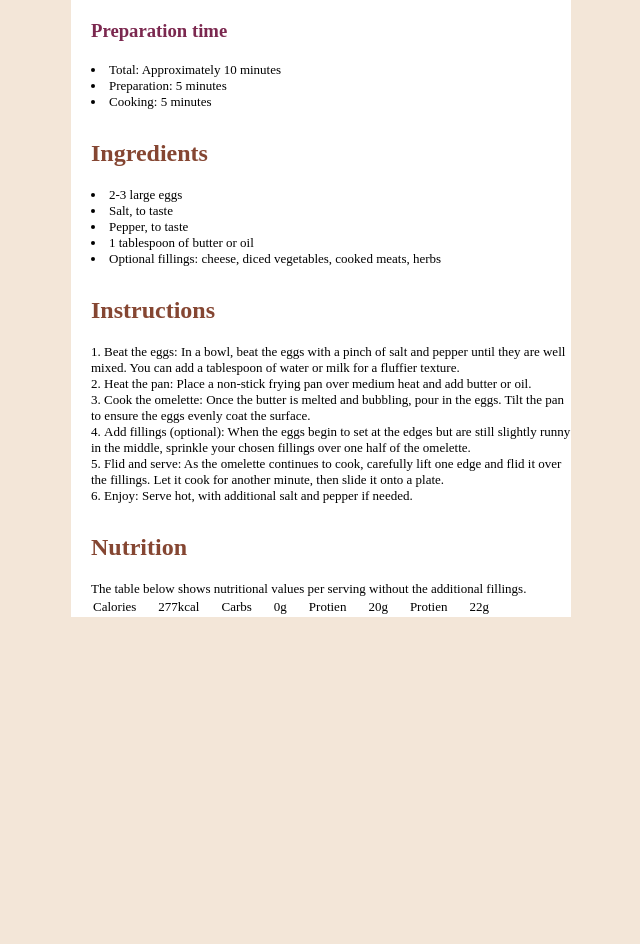
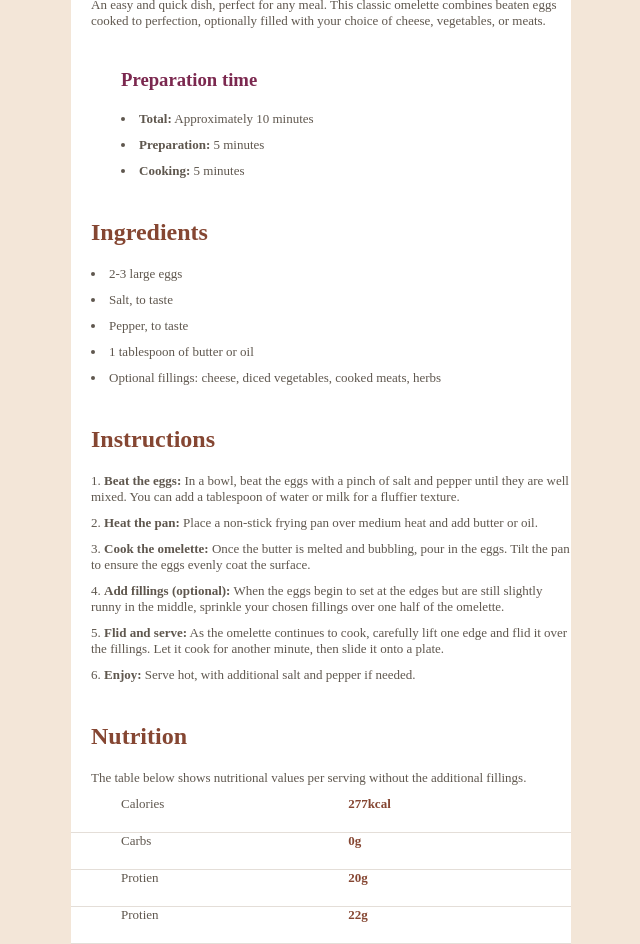
Before and after one commit to rehmali/recipie-page, a plain HTML site: page index.html in a window 1280 px wide. Shown: the part 257-1201 px from the top of the page, without its empty margins (319-959 px from the left). Before the commit the page ends 874 px from the top, so only its background shows below. Drawn offline with Linux system fonts and the light colour scheme.

Commit message:
Some Changes in HTML and CSS

```diff
--- a/index.html
+++ b/index.html
@@ -23,9 +23,9 @@
 
   <h3 class="rose-text pad-bot"> Preparation time</h3>
 <ol class="prep-time">
-  <li class="text">Total: Approximately 10 minutes</li>
-  <li class="text">Preparation: 5 minutes</li>
-  <li class="text">Cooking: 5 minutes</li>
+  <li class="text prep-text"><b> Total:</b> Approximately 10 minutes</li>
+  <li class="text prep-text"><b> Preparation:</b> 5 minutes</li>
+  <li class="text prep-text"><b> Cooking:</b> 5 minutes</li>
 </ol>
 
   <h2 class="heading pad-bot">Ingredients </h2>
@@ -41,39 +41,47 @@
 
 <ol class="instructions">
 
-  <li class="text">Beat the eggs: In a bowl, beat the eggs with a pinch of salt and pepper until they are well mixed.
+  <li class="text"><b>Beat the eggs:</b> In a bowl, beat the eggs with a pinch of salt and pepper until they are well mixed.
   You can add a tablespoon of water or milk for a fluffier texture.</li>
 
- <li class="text"> Heat the pan: Place a non-stick frying pan over medium heat and add butter or oil.</li>
+ <li class="text"> <b>Heat the pan:</b> Place a non-stick frying pan over medium heat and add butter or oil.</li>
 
-  <li class="text">Cook the omelette: Once the butter is melted and bubbling, pour in the eggs. Tilt the pan to ensure
+  <li class="text"> <b>Cook the omelette:</b> Once the butter is melted and bubbling, pour in the eggs. Tilt the pan to ensure
   the eggs evenly coat the surface.</li>
 
-  <li class="text">Add fillings (optional): When the eggs begin to set at the edges but are still slightly runny in the
+  <li class="text"><b>Add fillings (optional):</b> When the eggs begin to set at the edges but are still slightly runny in the
   middle, sprinkle your chosen fillings over one half of the omelette.</li>
 
-  <li class="text">Flid and serve: As the omelette continues to cook, carefully lift one edge and flid it over the
+  <li class="text"><b>Flid and serve:</b> As the omelette continues to cook, carefully lift one edge and flid it over the
   fillings. Let it cook for another minute, then slide it onto a plate.</li>
 
-  <li class="text">Enjoy: Serve hot, with additional salt and pepper if needed.</li>
+  <li class="text"><b>Enjoy:</b>   Serve hot, with additional salt and pepper if needed.</li>
 </ol>
 
 <h2 class="heading pad-bot"> Nutrition </h2>
 
  <p class="text"> The table below shows nutritional values per serving without the additional fillings. </p>
 <table>
+  <tr>
+    <td class="food text"> Calories</td>
+    <td class="amount text">277kcal </td>
+  </tr>
 
-  <td class="food text"> Calories</td>
-  <td class="amount text">277kcal </td>
+  <tr>
 
-  <td class="food text"> Carbs</td>
-  <td class="amount text">0g </td>
+    <td class="food text"> Carbs</td>
+    <td class="amount text">0g </td>
+  </tr>
 
-  <td class="food text"> Protien</td>
-  <td class="amount text">20g </td>
+  <tr>
+    <td class="food text"> Protien</td>
+    <td class="amount text">20g </td>
+  </tr>
+ <tr>
 
-  <td class="Fat text"> Protien</td>
-  <td class="amount text">22g </td>
+   <td class="food text"> Protien</td>
+   <td class="amount text">22g </td>
+ </tr>
 
 </table>
 
--- a/style.css
+++ b/style.css
@@ -6,7 +6,7 @@
 }
 
 @font-face {
-    font-family:outfit ;
+    font-family:young-serif ;
     src: url("./assets/fonts/young-serif/YoungSerif-Regular.ttf");
 }
 
@@ -21,11 +21,10 @@ body{
 }
 img {
     display: block;
-    width:300px;
-    padding: 10px;
-    border-radius:15px;
-
-    margin:0px auto;
+    width:400px;
+    padding-top: 10px;
+    border-radius:20px;
+    padding-left:20px;
 }
 .container {
     width:500px;
@@ -37,10 +36,13 @@ img {
 h1{
     padding-left: 20px;
     padding-bottom:10px;
+    font-family: outfit;
 }
 .text {
     font-size: 13px;
     padding-left:20px;
+    padding-bottom: 10px;
+    color:hsl(30, 10%, 34%);
 }
 .heading{
     /*  */
@@ -49,7 +51,10 @@ h1{
 }
 .rose-text {
     color:hsl(332, 51%, 32%);
-    padding-left: 20px;
+    padding-left: 50px;
+}
+.prep-text {
+    padding-left:50px;
 }
 ol {
     list-style-position: inside;
@@ -65,3 +70,22 @@ ol {
     padding-bottom: 20px;
     padding-top:30px;
 }
+
+table,tr,td{
+    border-bottom:1px solid hsl(30, 18%, 87%);
+    border-collapse: collapse;
+}
+tr , td {
+    width:400px;
+}
+
+.food {
+    padding-left:50px;
+    padding-bottom: 20px;
+}
+
+.amount {
+    color: hsl(14, 45%, 36%);
+    font-weight: bolder;
+    padding-bottom: 20px;
+}
```
Also changed, not shown: 1 other file.
